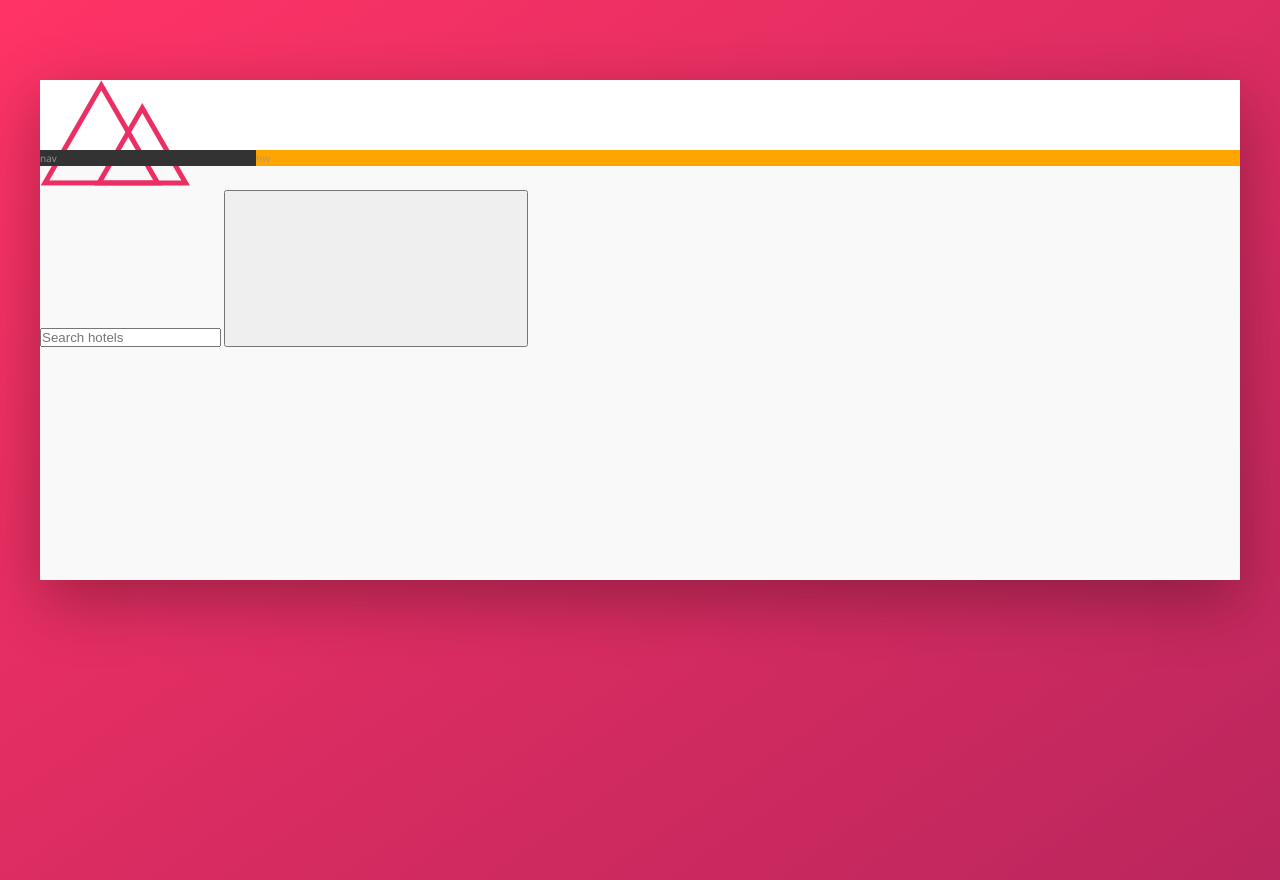
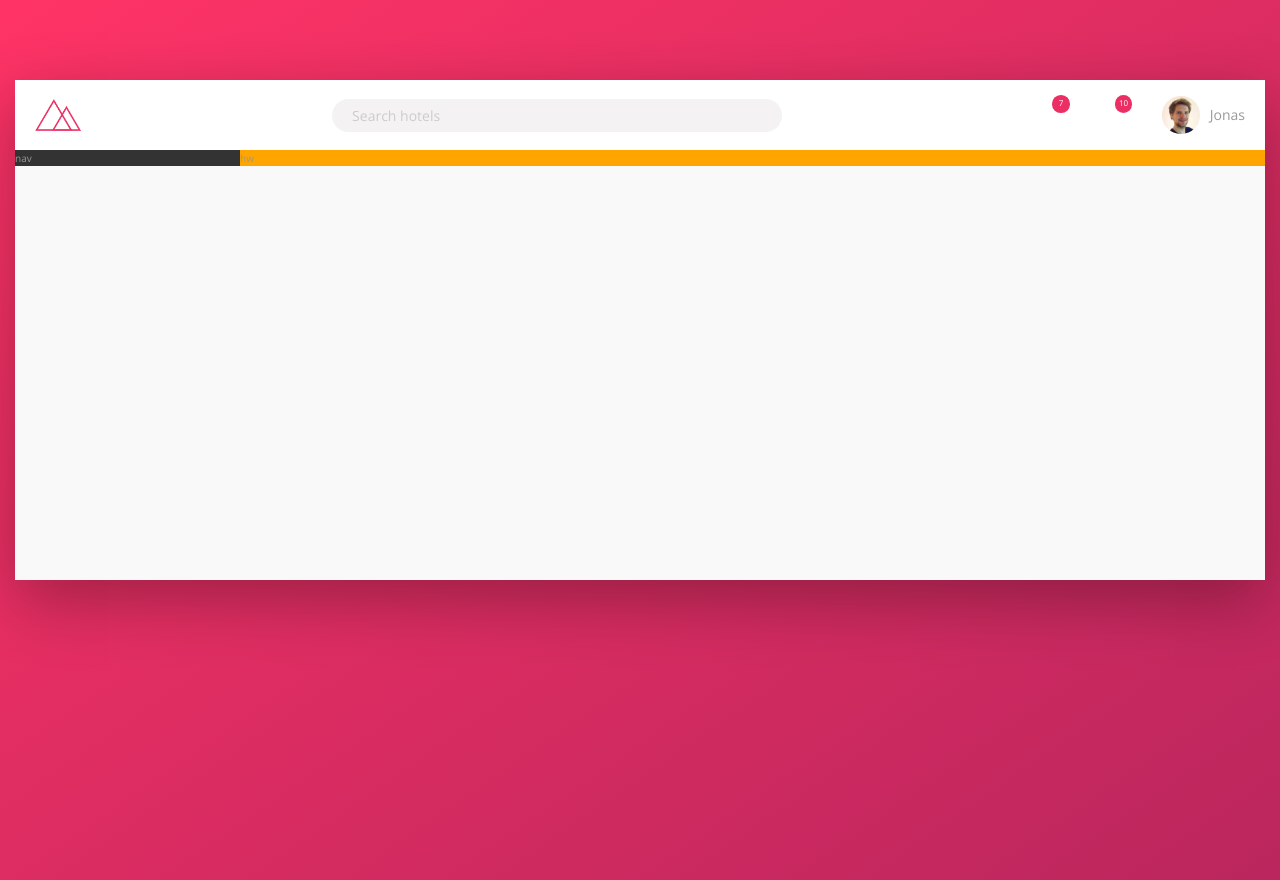
Before and after one commit to KarolinaKotwica/Hotel-project-html-css, a website: page index.html in a window 1280 px wide. Drawn offline with nearby package versions, Linux system fonts and the light colour scheme.

Commit message:
Style Header

```diff
--- a/index.html
+++ b/index.html
@@ -15,7 +15,7 @@
             <header class="header">
                 <img class="logo" src="img/logo.png" alt="logo">
 
-                <form action="#">
+                <form action="#" class="search">
                     <input type="text" class="search__input" placeholder="Search hotels">
                     <button class="search__button">
                         <svg class="search__icon">
@@ -23,6 +23,29 @@
                         </svg>
                     </button>
                 </form>
+
+                <nav class="user-nav">
+
+                    <div class="user-nav__icon-box">
+                        <svg class="user-nav__icon">
+                            <use xlink:href="img/sprite.svg#icon-bookmark"></use>
+                        </svg>
+                        <span class="user-nav__notification">7</span>
+                    </div>
+
+                    <div class="user-nav__icon-box">
+                        <svg class="user-nav__icon">
+                            <use xlink:href="img/sprite.svg#icon-chat"></use>
+                        </svg>
+                        <span class="user-nav__notification">10</span>
+                    </div>
+
+                    <div class="user-nav__user">
+                        <img class="user-nav__user-photo" src="img/user.jpg" alt="user photo">
+                        <span class="user-nav__user-name">Jonas</span>
+                    </div>
+
+                </nav>
             </header>
             <div class="content">
                 <nav class="sidebar">
--- a/sass/_components.scss
+++ b/sass/_components.scss
@@ -0,0 +1,112 @@
+// LOGO ///
+.logo {
+    height: 3.25rem;
+    margin-left: 2rem;
+}
+
+// SEARCH BOX ///
+.search {
+    flex: 0 0 40%;
+    display: flex;
+    align-items: center;
+    justify-content: center;
+
+    &__input {
+        width: 90%;
+        font-family: inherit;
+        font-size: inherit;
+        color: inherit;
+        background-color: var( --color-grey-light-2);
+        border: none;
+        padding: .7rem 2rem;
+        border-radius: 100px;
+        transition: all .2s;
+        margin-right: -3.5rem;
+
+        &:focus {
+            outline: none;
+            width: 100%;
+            background-color: var( --color-grey-light-3);
+        }
+
+        &::-webkit-input-placeholder {
+            font-weight: 100;
+            color: var(--color-grey-light-4);
+        }
+    }
+
+    &__input:focus + &__button {
+        background-color: var( --color-grey-light-3);
+    }
+
+    &__button {
+        border: none;
+        background-color: var( --color-grey-light-2);
+
+        &:focus {
+            outline: none;
+        }
+
+        &:active {
+            transform: translateY(2px);
+        }
+    }
+
+    &__icon {
+        height: 2rem;
+        width: 2rem;
+        fill: var(--color-grey-dark-2);
+    }
+}
+
+// USER NAVIGATION //
+.user-nav {
+    display: flex;
+    align-items: center;
+    align-self: stretch;
+
+    & > * {
+        padding: 0 2rem;
+        cursor: pointer;
+        height: 100%;
+
+        display: flex;
+        align-items: center;
+    }
+
+    & > *:hover {
+        background-color: var(--color-grey-light-2);
+    }
+
+    &__icon-box {
+        position: relative;
+    }
+
+    &__icon {
+        height: 2.25rem;
+        width: 2.25rem;
+        fill: var(--color-grey-dark-1);
+    }
+
+    &__notification {
+        font-size: .8rem;
+        height: 1.75rem;
+        width: 1.75rem;
+        border-radius: 50%;
+        background-color: var(--color-primary);
+        color: #fff;
+        position: absolute;
+        top: 1.5rem;
+        right: 1rem;
+
+        display: flex;
+        justify-content: center;
+        align-items: center;
+    }
+
+    &__user-photo {
+        height: 3.75rem;
+        border-radius: 50%;
+        margin-right: 1rem;
+    }
+}
--- a/sass/_layout.scss
+++ b/sass/_layout.scss
@@ -1,5 +1,5 @@
 .container {
-    max-width: 120rem;
+    max-width: 125rem;
     margin: 8rem auto;
     background-color: var(--color-grey-light-1);
     box-shadow: var(--shadow-dark);
@@ -8,7 +8,12 @@
 }
 
 .header {
+    display: flex;
+    justify-content: space-between;
+    align-items: center;
+
     height: 7rem;
+    font-size: 1.4rem;
     background-color: #fff;
     border-bottom: var(--color-grey-light-2);
 }
```
Also changed, not shown: css/style.css, 1 other file.
